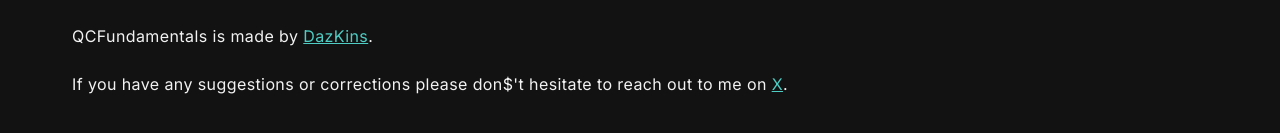
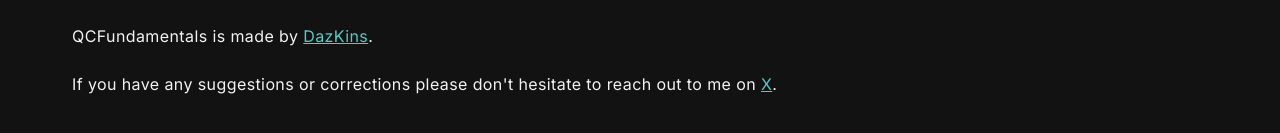
Before and after one commit to DazKins/qcfundamentals, a Next.js app: page /about in a window 1280 px wide. Shown: the part 205-338 px from the top of the page. Built offline with nearby package versions, Linux system fonts and the light colour scheme.

Commit message:
Fix typo

```diff
--- a/src/app/about/page.tsx
+++ b/src/app/about/page.tsx
@@ -6,7 +6,7 @@ const Page = () => {
         QCFundamentals is made by <a href="https://dazkins.com">DazKins</a>.
       </p>
       <p>
-        If you have any suggestions or corrections please don$&apos;t hesitate to
+        If you have any suggestions or corrections please don&apos;t hesitate to
         reach out to me on <a href="https://x.com/dazkins_">X</a>.
       </p>
       <p></p>
```
